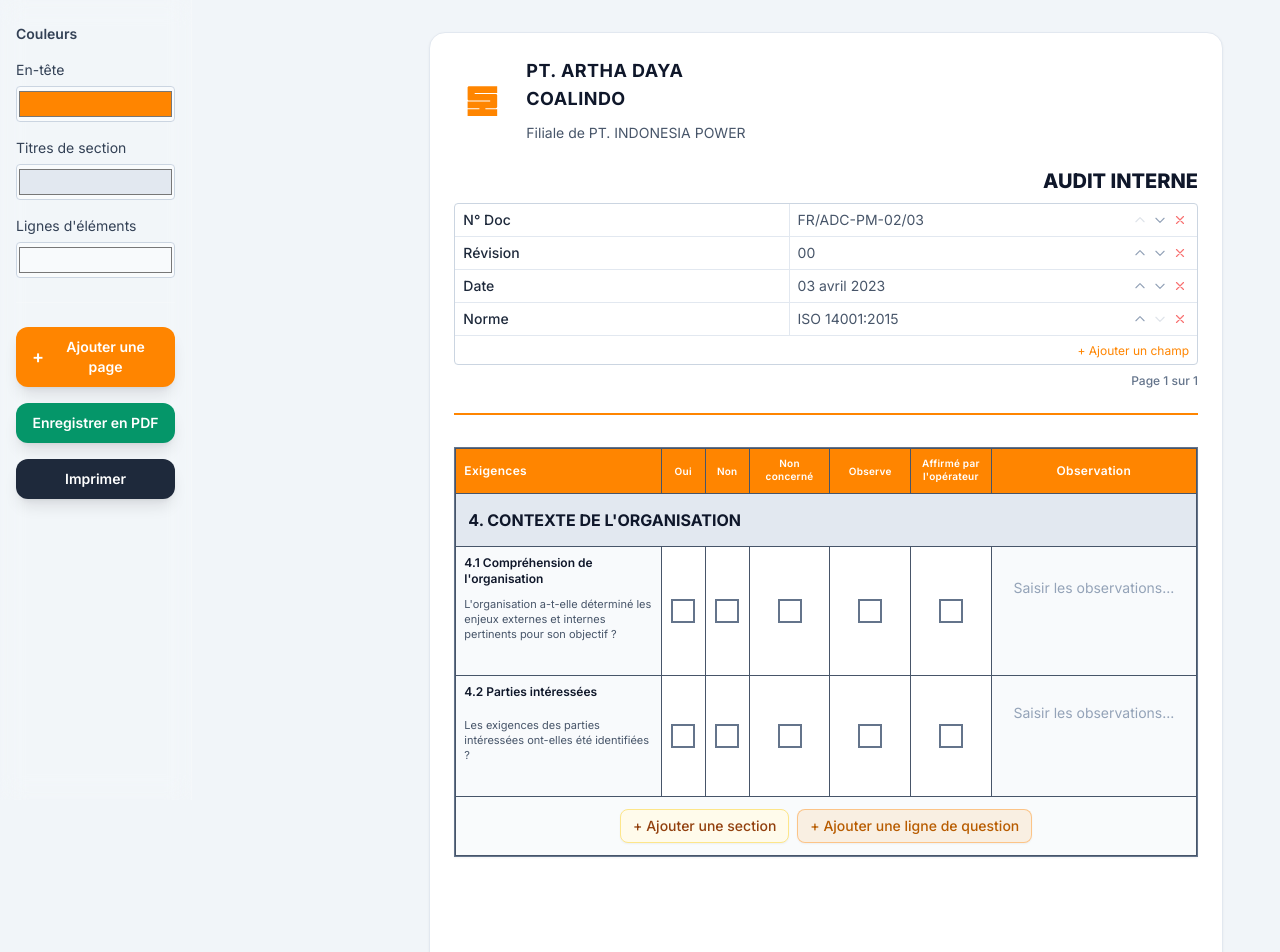
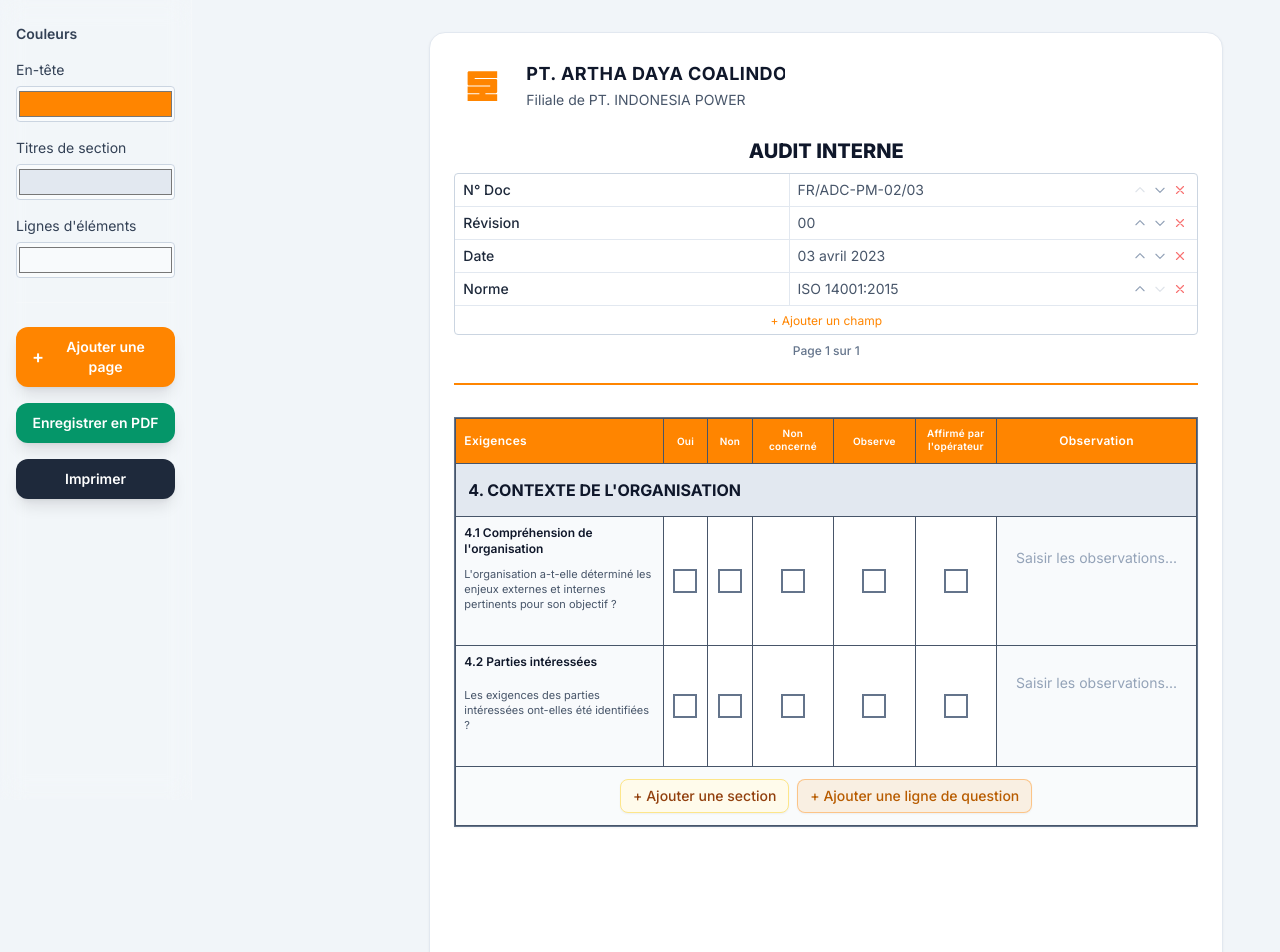
Before and after one commit to messaoudinedjemeddine/Audit-Doc-maker, a Next.js app: page / in a window 1280 px wide. Shown: the top 952 px of the page. Built offline with nearby package versions, Linux system fonts and the light colour scheme.

Commit message:
Company name + subtitle one line; doc title center; resizable table columns (drag borders)

```diff
--- a/src/app/page.tsx
+++ b/src/app/page.tsx
@@ -36,6 +36,7 @@
       sectionHeaderColor: first.sectionHeaderColor,
       questionRowColor: first.questionRowColor,
       tableColumns: { ...first.tableColumns },
+      tableColumnWidths: { ...first.tableColumnWidths },
       rows: [
         {
           type: 'question',
--- a/src/components/AuditTable.tsx
+++ b/src/components/AuditTable.tsx
@@ -1,6 +1,6 @@
 'use client'
 
-import { useEffect, useRef } from 'react'
+import { useCallback, useEffect, useRef, useState } from 'react'
 import type { AuditPageData, TableRow } from '@/types/audit'
 import type { ResponseOption } from '@/types/audit'
 import {
@@ -72,13 +72,81 @@
 
 const RESPONSE_OPTIONS: ResponseOption[] = ['oui', 'non', 'nonConcerne', 'observe', 'affirmeParOperateur']
 
+const COL_KEYS = ['exigences', ...RESPONSE_OPTIONS, 'observation'] as const
+
+const DEFAULT_WIDTHS = {
+  exigences: 28,
+  oui: 6,
+  non: 6,
+  nonConcerne: 11,
+  observe: 11,
+  affirmeParOperateur: 11,
+  observation: 27,
+}
+
+const MIN_COL_WIDTH_PCT = 3
+
 export function AuditTable({ data, onChange, readOnly }: AuditTableProps) {
-  const { rows, tableColumns, headerColor, sectionHeaderColor, questionRowColor } = data
+  const { rows, tableColumns, tableColumnWidths, headerColor, sectionHeaderColor, questionRowColor } = data
+  const widths = tableColumnWidths ?? DEFAULT_WIDTHS
   const headerStyle = { backgroundColor: headerColor, borderColor: headerColor }
   const sectionStyle = { backgroundColor: sectionHeaderColor }
   const questionRowStyle = { backgroundColor: questionRowColor }
 
+  const tableRef = useRef<HTMLTableElement>(null)
+  const [resizingAfter, setResizingAfter] = useState<number | null>(null)
+  const resizeStartX = useRef(0)
+  const resizeStartWidths = useRef({ ...DEFAULT_WIDTHS })
+
   const setRows = (newRows: TableRow[]) => onChange({ rows: newRows })
+
+  const handleResizeStart = useCallback((colIndex: number, clientX: number) => {
+    if (readOnly) return
+    setResizingAfter(colIndex)
+    resizeStartX.current = clientX
+    resizeStartWidths.current = { ...widths }
+  }, [readOnly, widths])
+
+  useEffect(() => {
+    if (resizingAfter === null) return
+    const table = tableRef.current
+    if (!table) return
+
+    const onMove = (e: MouseEvent) => {
+      const tableWidth = table.offsetWidth
+      if (tableWidth <= 0) return
+      const deltaPct = ((e.clientX - resizeStartX.current) / tableWidth) * 100
+      const prev = resizeStartWidths.current
+      const keys = COL_KEYS
+      const leftKey = keys[resizingAfter]
+      const rightKey = keys[resizingAfter + 1]
+      let newLeft = prev[leftKey] + deltaPct
+      let newRight = prev[rightKey] - deltaPct
+      if (newLeft < MIN_COL_WIDTH_PCT) {
+        newLeft = MIN_COL_WIDTH_PCT
+        newRight = prev[leftKey] + prev[rightKey] - MIN_COL_WIDTH_PCT
+      }
+      if (newRight < MIN_COL_WIDTH_PCT) {
+        newRight = MIN_COL_WIDTH_PCT
+        newLeft = prev[leftKey] + prev[rightKey] - MIN_COL_WIDTH_PCT
+      }
+      const next = { ...widths, [leftKey]: newLeft, [rightKey]: newRight }
+      onChange({ tableColumnWidths: next })
+    }
+
+    const onUp = () => setResizingAfter(null)
+
+    document.addEventListener('mousemove', onMove)
+    document.addEventListener('mouseup', onUp)
+    document.body.style.cursor = 'col-resize'
+    document.body.style.userSelect = 'none'
+    return () => {
+      document.removeEventListener('mousemove', onMove)
+      document.removeEventListener('mouseup', onUp)
+      document.body.style.cursor = ''
+      document.body.style.userSelect = ''
+    }
+  }, [resizingAfter, onChange, widths])
 
   const addSection = () => setRows([...rows, createEmptySectionRow()])
   const addQuestionAtEnd = () => setRows([...rows, createEmptyQuestionRow()])
@@ -111,11 +179,15 @@
 
   return (
     <div className="overflow-x-auto border border-slate-500 bg-white shadow-sm">
-      <table className="audit-table w-full table-fixed border-collapse">
+      <table ref={tableRef} className="audit-table w-full table-fixed border-collapse">
+        <colgroup>
+          {COL_KEYS.map((key, i) => (
+            <col key={key} style={{ width: `${widths[key]}%` }} />
+          ))}
+        </colgroup>
         <thead>
           <tr style={headerStyle}>
-            {/* Question column - smaller width */}
-            <th className="w-[28%] border px-2 py-2 text-left text-xs font-semibold uppercase tracking-wide text-white" style={headerStyle}>
+            <th className="relative border px-2 py-2 text-left text-xs font-semibold uppercase tracking-wide text-white" style={headerStyle}>
               {readOnly ? (
                 tableColumns.exigences
               ) : (
@@ -130,11 +202,19 @@
                   className="w-full border-0 bg-transparent text-white placeholder:text-white/70 focus:ring-2 focus:ring-white focus:ring-inset"
                 />
               )}
+              {!readOnly && (
+                <div
+                  className="no-print absolute right-0 top-0 z-10 h-full w-1.5 cursor-col-resize hover:bg-white/30"
+                  title="Glisser pour redimensionner"
+                  onMouseDown={(e) => handleResizeStart(0, e.clientX)}
+                  aria-hidden
+                />
+              )}
             </th>
-            {RESPONSE_OPTIONS.map((key) => (
+            {RESPONSE_OPTIONS.map((key, i) => (
               <th
                 key={key}
-                className={`border px-1 py-2 text-center text-[10px] font-semibold uppercase leading-tight tracking-wide text-white ${key === 'oui' || key === 'non' ? 'w-[6%]' : 'w-[11%]'}`}
+                className="relative border px-1 py-2 text-center text-[10px] font-semibold uppercase leading-tight tracking-wide text-white"
                 style={headerStyle}
               >
                 {(key === 'nonConcerne' || key === 'affirmeParOperateur') ? (
@@ -163,9 +243,17 @@
                     className="w-full border-0 bg-transparent text-center text-white placeholder:text-white/70 focus:ring-2 focus:ring-white focus:ring-inset"
                   />
                 )}
+                {!readOnly && (
+                  <div
+                    className="no-print absolute right-0 top-0 z-10 h-full w-1.5 cursor-col-resize hover:bg-white/30"
+                    title="Glisser pour redimensionner"
+                    onMouseDown={(e) => handleResizeStart(i + 1, e.clientX)}
+                    aria-hidden
+                  />
+                )}
               </th>
             ))}
-            <th className="w-[28%] border px-2 py-2 text-center text-xs font-semibold uppercase tracking-wide text-white align-middle" style={headerStyle}>
+            <th className="border px-2 py-2 text-center text-xs font-semibold uppercase tracking-wide text-white align-middle" style={headerStyle}>
               {readOnly ? (
                 tableColumns.observation
               ) : (
@@ -232,7 +320,7 @@
                 key={row.id}
                 className="group border-b border-slate-500 transition hover:bg-slate-50/50"
               >
-                <td className="w-[28%] border border-slate-500 px-2 py-2 align-top" style={questionRowStyle}>
+                <td className="border border-slate-500 px-2 py-2 align-top" style={questionRowStyle}>
                   <div className="space-y-1">
                     {readOnly ? (
                       <>
@@ -264,7 +352,7 @@
                   </div>
                 </td>
                 {RESPONSE_OPTIONS.map((opt) => (
-                  <td key={opt} className={`border border-slate-500 bg-white text-center align-middle ${opt === 'oui' || opt === 'non' ? 'w-[6%]' : 'w-[11%]'}`}>
+                  <td key={opt} className="border border-slate-500 bg-white text-center align-middle">
                     <button
                       type="button"
                       onClick={() => setResponse(row.id, opt)}
@@ -280,7 +368,7 @@
                     </button>
                   </td>
                 ))}
-                <td className="observation-cell relative w-[28%] border border-slate-500 align-middle px-2" style={questionRowStyle}>
+                <td className="observation-cell relative border border-slate-500 align-middle px-2" style={questionRowStyle}>
                   {readOnly ? (
                     row.observation ? (
                       <div className="min-h-[2rem] whitespace-pre-wrap py-1 text-center text-sm text-slate-700">{row.observation}</div>
--- a/src/components/DocumentHeader.tsx
+++ b/src/components/DocumentHeader.tsx
@@ -1,6 +1,5 @@
 'use client'
 
-import { useEffect, useRef } from 'react'
 import type { AuditPageData, DocMetaItem } from '@/types/audit'
 
 const HEADER_LINE_COLOR = '#ff8500'
@@ -56,14 +55,6 @@
     })
   }
 
-  const companyNameRef = useRef<HTMLTextAreaElement>(null)
-  useEffect(() => {
-    const ta = companyNameRef.current
-    if (!ta) return
-    ta.style.height = 'auto'
-    ta.style.height = Math.max(ta.scrollHeight, 28) + 'px'
-  }, [data.companyName])
-
   return (
     <header
       className="mb-8 flex flex-wrap items-center justify-between gap-6 pb-6"
@@ -79,17 +70,16 @@
           />
         </div>
 
-        <div className="min-w-0 max-w-[280px]">
+        <div>
           <h1 className="text-lg font-bold uppercase tracking-wide text-slate-900">
             {readOnly ? (
-              <span className="break-words">{data.companyName}</span>
+              data.companyName
             ) : (
-              <textarea
-                ref={companyNameRef}
+              <input
+                type="text"
                 value={data.companyName}
                 onChange={(e) => onChange({ companyName: e.target.value })}
-                rows={1}
-                className="w-full min-h-[1.5rem] resize-none overflow-hidden rounded border-0 bg-transparent font-bold uppercase tracking-wide text-slate-900 placeholder:text-slate-400 focus:ring-2 focus:ring-[#ff8500] focus:ring-inset"
+                className="w-full min-w-[200px] rounded border-0 bg-transparent font-bold uppercase tracking-wide text-slate-900 placeholder:text-slate-400 focus:ring-2 focus:ring-[#ff8500] focus:ring-inset"
                 placeholder="Nom de l'entreprise"
               />
             )}
@@ -103,14 +93,14 @@
                 value={data.companySubtitle}
                 onChange={(e) => onChange({ companySubtitle: e.target.value })}
                 className="w-full min-w-[200px] rounded border-0 bg-transparent text-sm text-slate-600 placeholder:text-slate-400 focus:ring-2 focus:ring-[#ff8500] focus:ring-inset"
-                placeholder="Sous-titre"
+                placeholder="Filiale de PT. ..."
               />
             )}
           </h2>
         </div>
       </div>
 
-      <div className="text-right">
+      <div className="text-center">
         <div className="text-xl font-extrabold text-slate-900">
           {readOnly ? (
             data.docTitle
@@ -119,7 +109,7 @@
               type="text"
               value={data.docTitle}
               onChange={(e) => onChange({ docTitle: e.target.value })}
-              className="w-full min-w-[140px] rounded border-0 bg-transparent text-right text-xl font-extrabold text-slate-900 placeholder:text-slate-400 focus:ring-2 focus:ring-[#ff8500] focus:ring-inset"
+              className="w-full min-w-[140px] rounded border-0 bg-transparent text-center text-xl font-extrabold text-slate-900 placeholder:text-slate-400 focus:ring-2 focus:ring-[#ff8500] focus:ring-inset"
               placeholder="AUDIT INTERNE"
             />
           )}
--- a/src/types/audit.ts
+++ b/src/types/audit.ts
@@ -35,6 +35,16 @@
     observe: string;
     affirmeParOperateur: string;
     observation: string;
+  };
+  /** Column widths as percentage (0–100), must sum to 100. Used for resizable columns. */
+  tableColumnWidths: {
+    exigences: number;
+    oui: number;
+    non: number;
+    nonConcerne: number;
+    observe: number;
+    affirmeParOperateur: number;
+    observation: number;
   };
   rows: TableRow[];
 }
@@ -80,6 +90,15 @@
     affirmeParOperateur: "Affirmé par\nl'opérateur",
     observation: 'Observation',
   },
+  tableColumnWidths: {
+    exigences: 28,
+    oui: 6,
+    non: 6,
+    nonConcerne: 11,
+    observe: 11,
+    affirmeParOperateur: 11,
+    observation: 27,
+  },
   rows: [
     {
       type: 'section',
```
